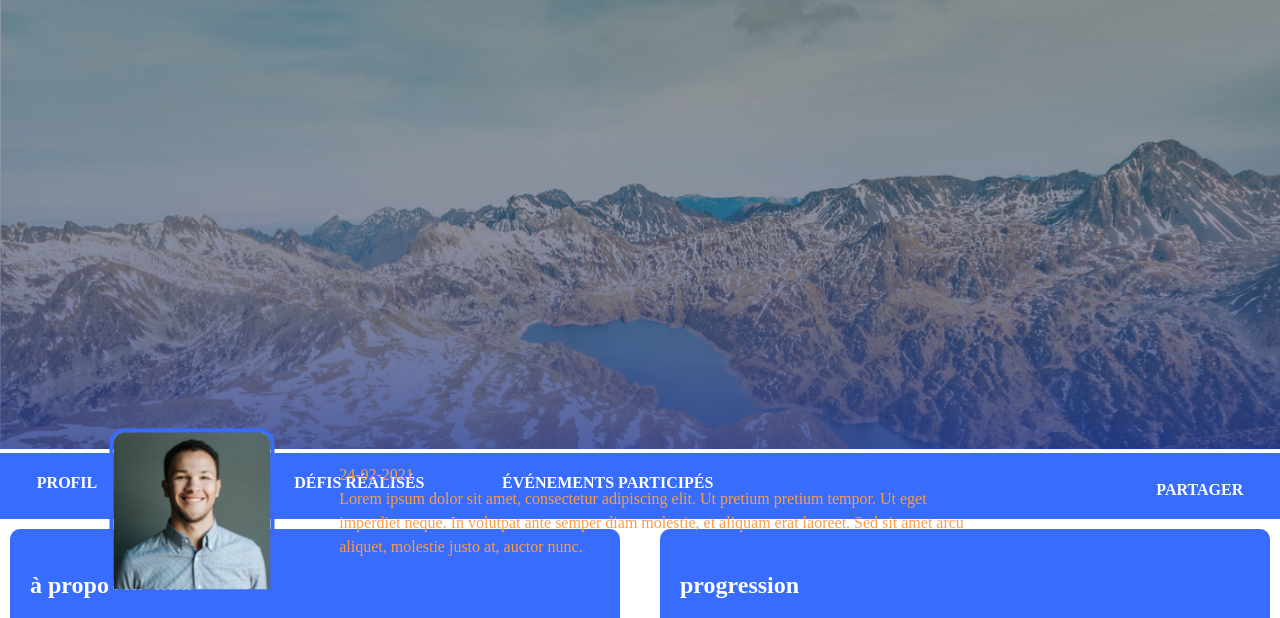
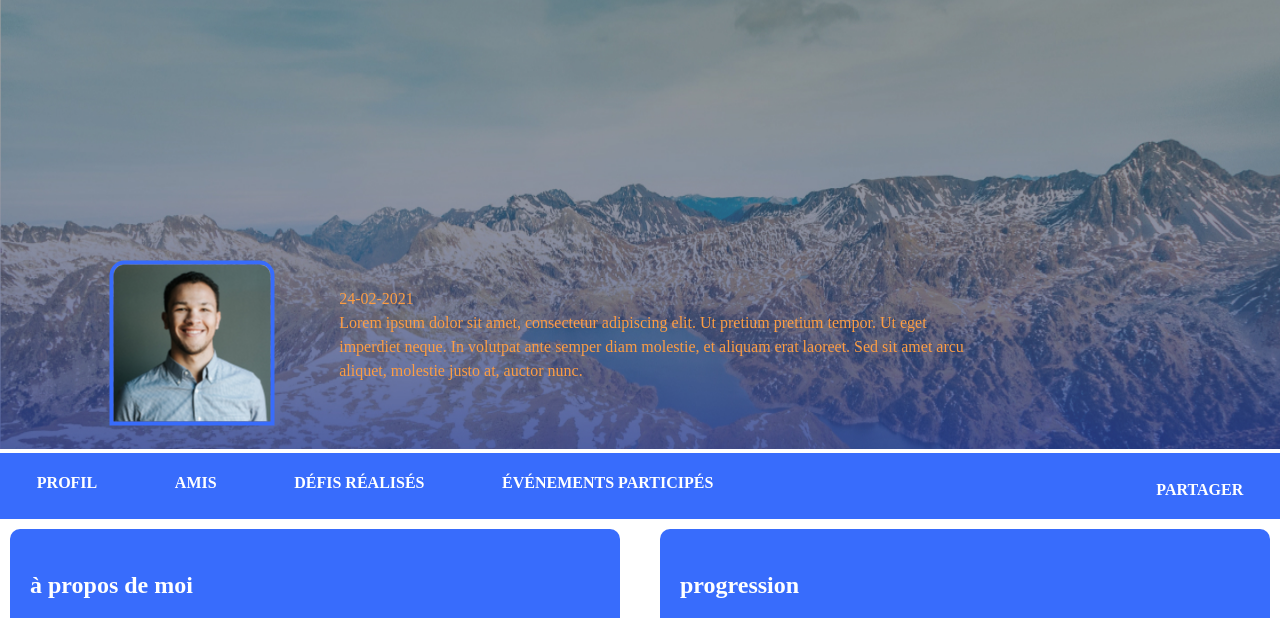
Before and after one commit to sofi-lo/sportIn, a Symfony app: template templates/membre/index.html.twig in a window 1280 px wide. Shown: the part 57-675 px from the top of the page. Run offline with Twig, Linux system fonts and the light colour scheme; the template is opened without the code that fills it, so the values that code supplies are empty; some libraries are stand-ins or nearby versions.

Commit message:
css suite

```diff
--- a/public/css/styles_sophie.css
+++ b/public/css/styles_sophie.css
@@ -10,9 +10,7 @@
     --black_color: #131417 ;
   }
 
-/* header{
-    font-weight: 400;
-} */
+
 
 /*----------- slider-------------  */
 .profil_diapo__banniere{
@@ -27,7 +25,7 @@
 .profil_diapo__profil{
     /* Positionnement  */
     position: absolute;
-    top: 71%;
+    top: 50%;
     left: 15%;
     transform: translate(-50%, -50%);
     border: 4px solid #386CFC;
@@ -38,7 +36,7 @@
 {
      /* Positionnement  */
      position: absolute;
-     top: 71%;
+     top: 49%;
      left: 51%;
      transform: translate(-50%, -50%);
      color:  #FC9D44;
```
